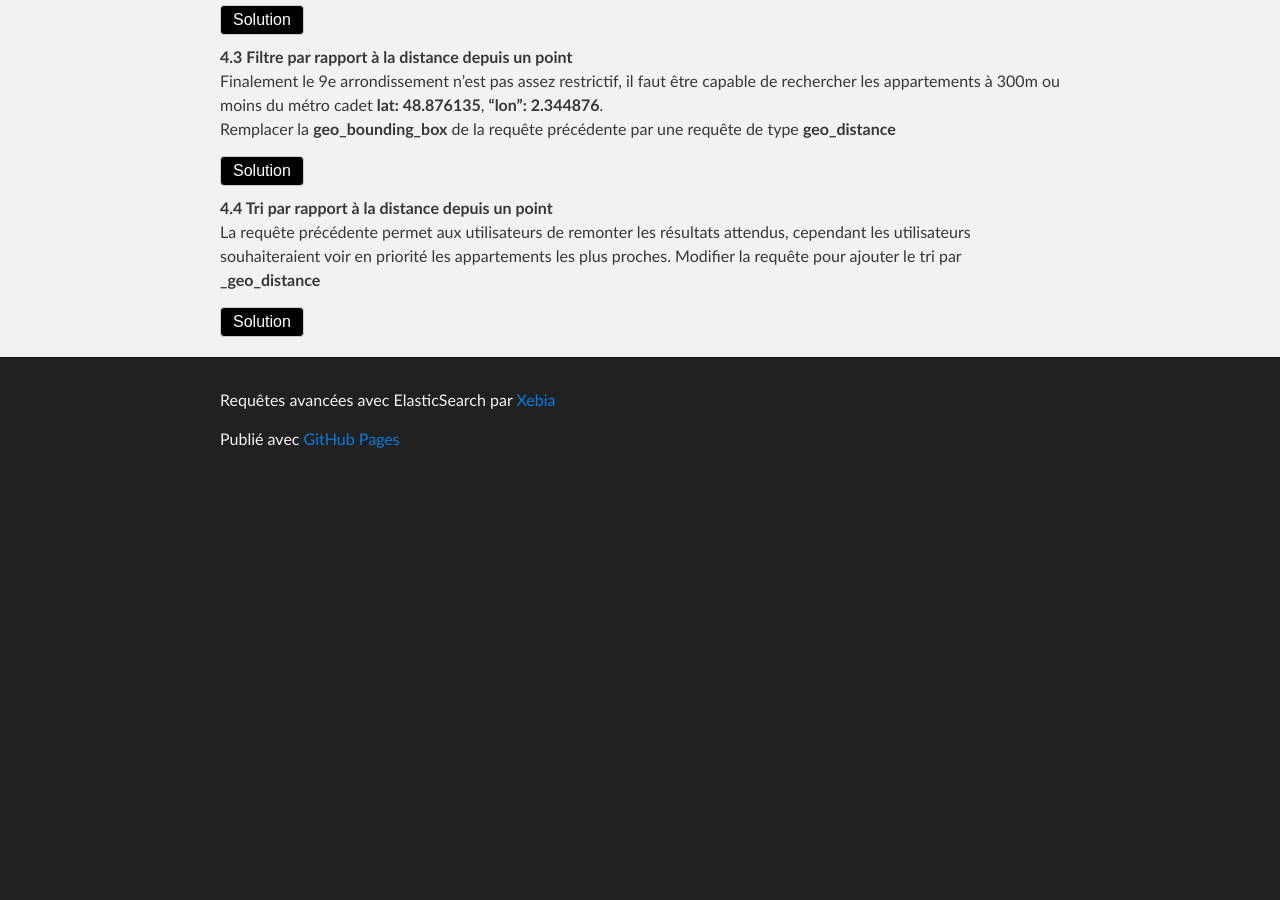
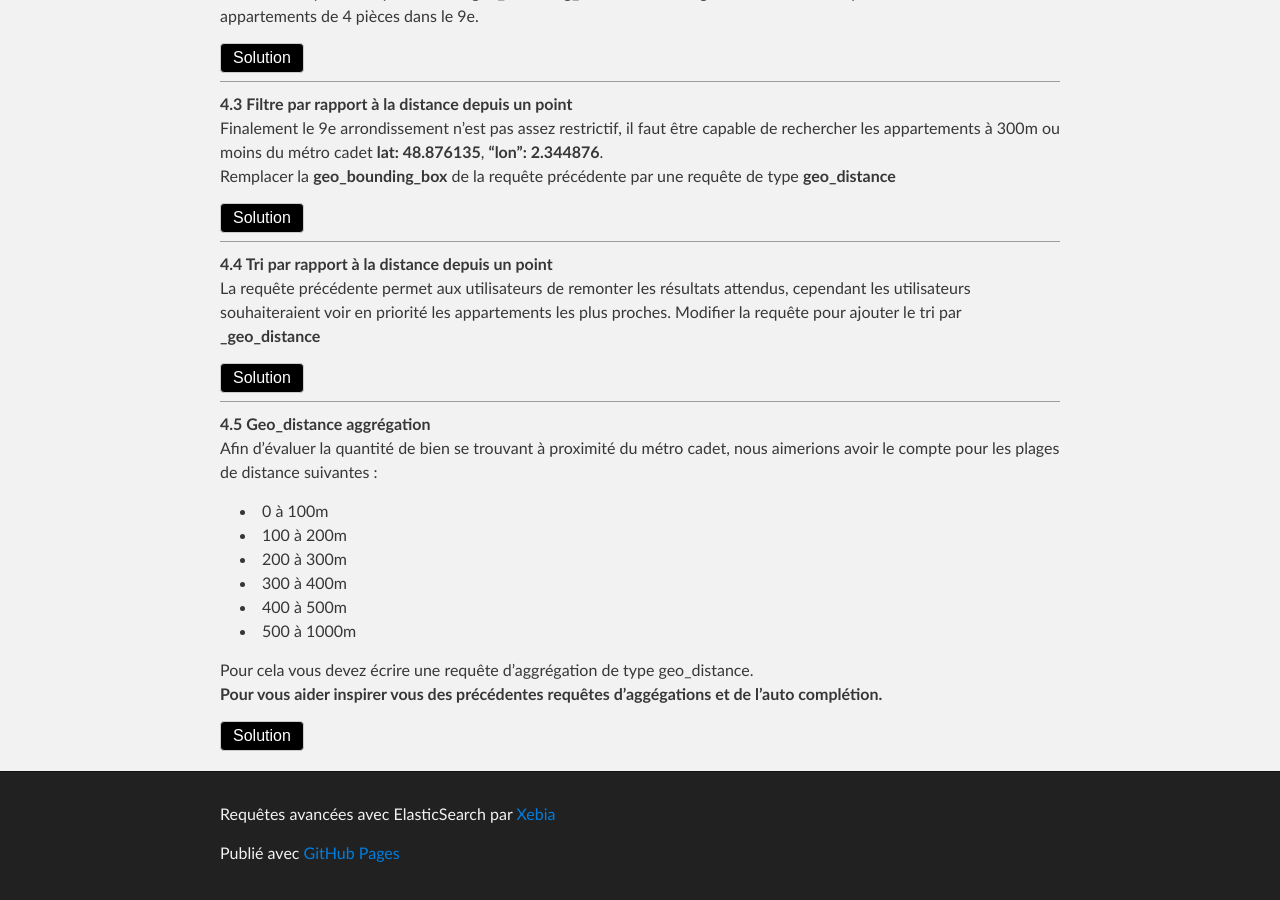
Before and after one commit to gegron/es-requests, a Jekyll site: the page built from index.md, in a window 1280 px wide and 900 px high, scrolled down 10657 px. Built offline with Jekyll 4.4.1, drawn with Linux system fonts in a browser that asks for light colours; nearby versions of some CDN libraries; before the commit the page ends 11143 px from its top, so only the background shows below that; grey boxes are pictures that could not be loaded.

Commit message:
geo distance aggregation

```diff
--- a/index.md
+++ b/index.md
@@ -613,6 +613,7 @@ __3.10 Suggestion fuzzy:__
 }
 {% endhighlight %}
 </blockquote>
+---
 __3.11 Aggregations par categories:__
   Nous souhaitons maintenant ramener toutes les catégories possibles pour un blog. Pour cela utilisez une aggrégations de type __terms__.
 
@@ -834,7 +835,7 @@ GET xebia/blog/_search
 {% endhighlight %}
 </blockquote>
 ---
-
+---
 ### 4. Recherche appartement
 L'agence X-immobilier vient de créér son site internet de recherche de bien immobilier en Île de France.
 Vous disposez d'un jeux de donnée à indéxer dans elasticsearch contenant des appartements à vendre
@@ -867,7 +868,7 @@ Voici un exemple :
         "lon": 2.64448
     }
 }{% endhighlight %}
-
+---
 __4.1 Création de l'index__
 Créér l'indexe pour recevoir les documents avec le mapping ci-dessous.
 Le mapping n'aura plus besoin d'être modifier. Noter le mapping du champ location
@@ -921,7 +922,7 @@ Pour indexer tous ces documents en une étape vous allez utiliser curl :
  __Vérifier que les 3991 documents sont correctements indexés :__
  __GET__ x-immobilier/_count
 
-
+---
 __4.3 Bounding box query__
 
 Pour les besoins du site, il faut être capable de rechercher les appartements avec __4 pièces__ se trouvant dans le __9e arrondissement__.
@@ -963,6 +964,7 @@ GET x-immobilier/apartment/_search
 }
 {% endhighlight %}
 </blockquote>
+---
 __4.3 Filtre par rapport à la distance depuis un point__
 Finalement le 9e arrondissement n'est pas assez restrictif, il faut être capable de rechercher les appartements à 300m ou moins du métro cadet __lat: 48.876135__, __"lon": 2.344876__.
 Remplacer la __geo_bounding_box__ de la requête précédente par une requête de type __geo_distance__
@@ -997,6 +999,7 @@ GET x-immobilier/apartment/_search
 }
 {% endhighlight %}
 </blockquote>
+---
 __4.4 Tri par rapport à la distance depuis un point__
 La requête précédente permet aux utilisateurs de remonter les résultats attendus, cependant les utilisateurs souhaiteraient voir en priorité les appartements les plus proches.
 Modifier la requête pour ajouter le tri par ___geo_distance__
@@ -1007,19 +1010,26 @@ GET x-immobilier/apartment/_search
 {% highlight json %}
 {
   "query": {
-    "bool": {
-      "filter": {
-        "geo_distance": {
-          "distance": "500m",
-          "distance_unit": "m",
-          "location": {
-            "lat": 48.876135,
-            "lon": 2.344876
+      "bool": {
+        "must": [
+          {
+            "geo_distance": {
+              "distance": 300,
+              "distance_unit": "m",
+              "location": {
+                "lat": 48.876135,
+                "lon": 2.344876
+              }
+            }
+          }
+        ],
+        "filter": {
+          "term": {
+            "nbOfRoom": 4
           }
         }
       }
-    }
-  },
+    },
   "sort": [
     {
       "_geo_distance": {
@@ -1034,3 +1044,57 @@ GET x-immobilier/apartment/_search
 }
 {% endhighlight %}
 </blockquote>
+---
+__4.5 Geo_distance aggrégation__
+Afin d'évaluer la quantité de bien se trouvant à proximité du métro cadet, nous aimerions avoir le compte pour les plages de distance suivantes :
+- 0 à 100m
+- 100 à 200m
+- 200 à 300m
+- 300 à 400m
+- 400 à 500m
+- 500 à 1000m
+
+Pour cela vous devez écrire une requête d'aggrégation de type geo_distance.
+__Pour vous aider inspirer vous des précédentes requêtes d'aggégations et de l'auto complétion.__
+<blockquote class = 'solution' markdown="1">
+
+GET x-immobilier/apartment/_search
+{% highlight json %}
+{
+  "size": 0,
+  "aggs": {
+    "by_geo": {
+      "geo_distance": {
+        "field": "location",
+        "origin": {
+          "lat": 48.876135,
+          "lon": 2.344876
+        },
+        "unit": "m",
+        "ranges": [
+          {
+            "to": 100
+          },
+          {
+            "from": 200,
+            "to": 300
+          },
+          {
+            "from": 300,
+            "to": 400
+          },
+          {
+            "from": 400,
+            "to": 500
+          },
+          {
+            "from": 500,
+            "to": 1000
+          }
+        ]
+      }
+    }
+  }
+}
+{% endhighlight %}
+</blockquote>
```
